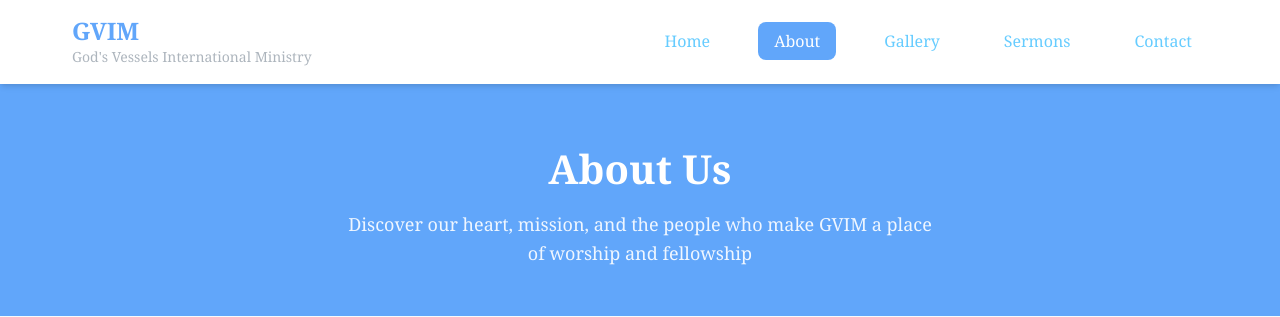
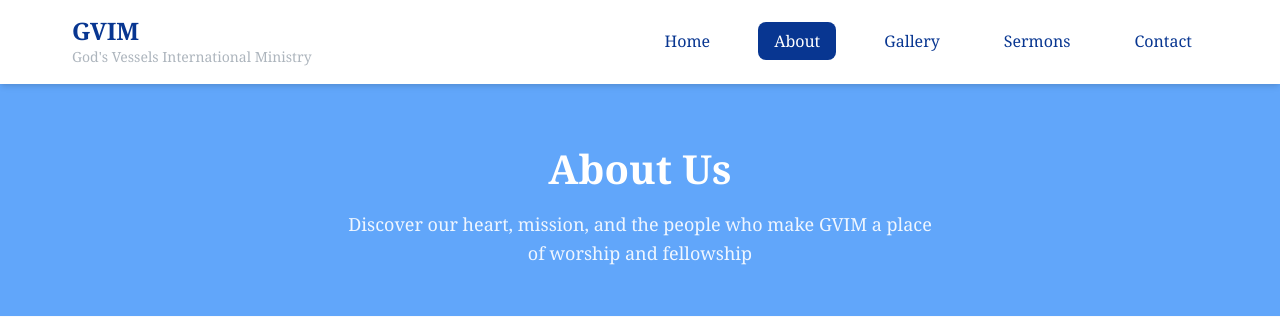
Before and after one commit to tallZacchaeus/gvim, a PHP site: page /about.html in a window 1280 px wide. Shown: the top 317 px of the page. Run offline with PHP 8.4, Linux system fonts and the light colour scheme.

Commit message:
Update the website's navigation links to use a more prominent shade of blue
Changes the navigation bar and logo colors to a deeper blue by updating the --deep-blue HSL variable in style.css.

Replit-Commit-Author: Agent
Replit-Commit-Session-Id: 700e4966-fda8-438f-a7cc-e0233ece42db
Replit-Commit-Screenshot-Url: https://storage.googleapis.com/screenshot-production-us-central1/32853747-e98f-4b10-805a-ab2010873307/f0d25700-7608-4c04-bb3f-d722e3c70d25.jpg

```diff
--- a/style.css
+++ b/style.css
@@ -11,6 +11,7 @@
     --primary-light: 200 100% 70%; /* #38bdf8 - Sky blue */
     --accent-blue: 220 100% 50%; /* #0066ff - Bright blue */
     --accent-light: 200 100% 95%; /* #f0f9ff - Very light sky blue */
+    --deep-blue: 220 90% 30%; /* #1e40af - Deep blue for navigation */
 
     /* Neutral Colors */
     --white: 0 0% 100%; /* #ffffff */
@@ -126,7 +127,7 @@ a:hover {
 }
 
 .nav-logo h2 {
-    color: hsl(var(--primary-blue));
+    color: hsl(var(--deep-blue));
     margin-bottom: 0;
     font-size: 1.5rem;
 }
@@ -148,11 +149,12 @@ a:hover {
     padding: var(--spacing-sm) var(--spacing-md);
     border-radius: var(--radius-md);
     transition: var(--transition);
+    color: hsl(var(--deep-blue));
 }
 
 .nav-link:hover,
 .nav-link.active {
-    background-color: hsl(var(--primary-blue));
+    background-color: hsl(var(--deep-blue));
     color: hsl(var(--white));
 }
 
@@ -165,7 +167,7 @@ a:hover {
 .bar {
     width: 25px;
     height: 3px;
-    background-color: hsl(var(--primary-blue));
+    background-color: hsl(var(--deep-blue));
     margin: 3px 0;
     transition: var(--transition);
 }
```
